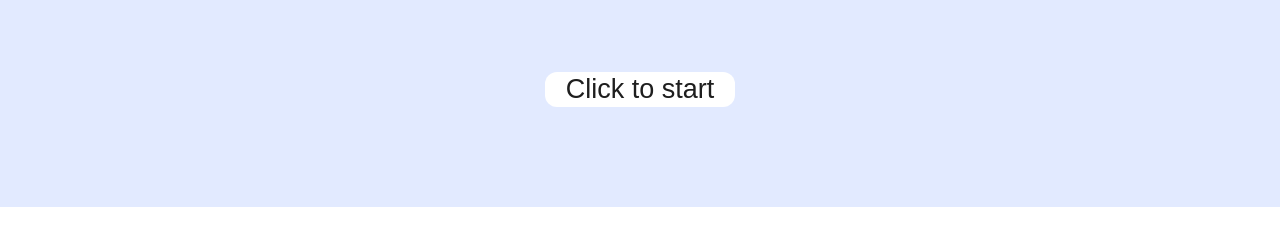
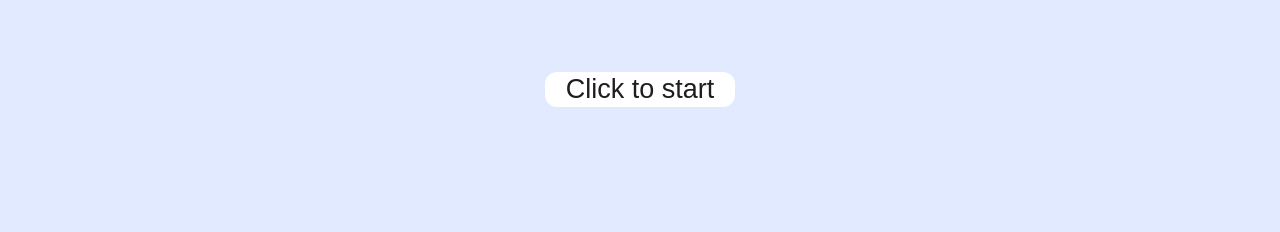
Before and after one commit to ProfessorKolodziej/final-project-spring-2024-museum-world, a website: page src/index.html in a window 1280 px wide. Shown: the part 622-854 px from the top of the page. Before the commit the page ends 829 px from the top, so only its background shows below. Drawn offline with nearby package versions, Linux system fonts and the light colour scheme; a web font is replaced by a local one.

Commit message:
Completed

```diff
--- a/src/css/indexstyle.css
+++ b/src/css/indexstyle.css
@@ -130,7 +130,7 @@ html {
 @media screen and (width >=769px) {
 	.homepage {
 		padding-top: 160px;
-		padding-bottom: 100px;
+		padding-bottom: 125px;
 	}
 
 	.homepage-about-button1 {
```
